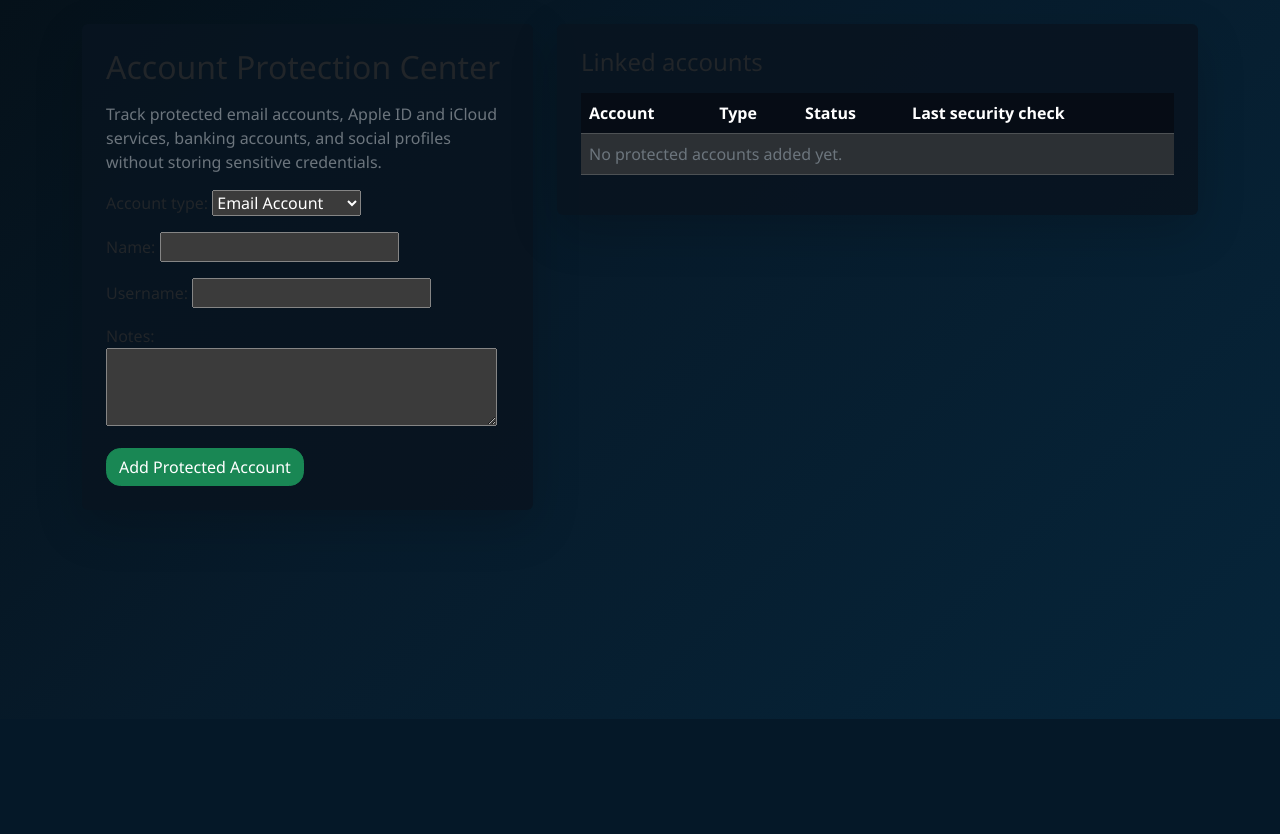
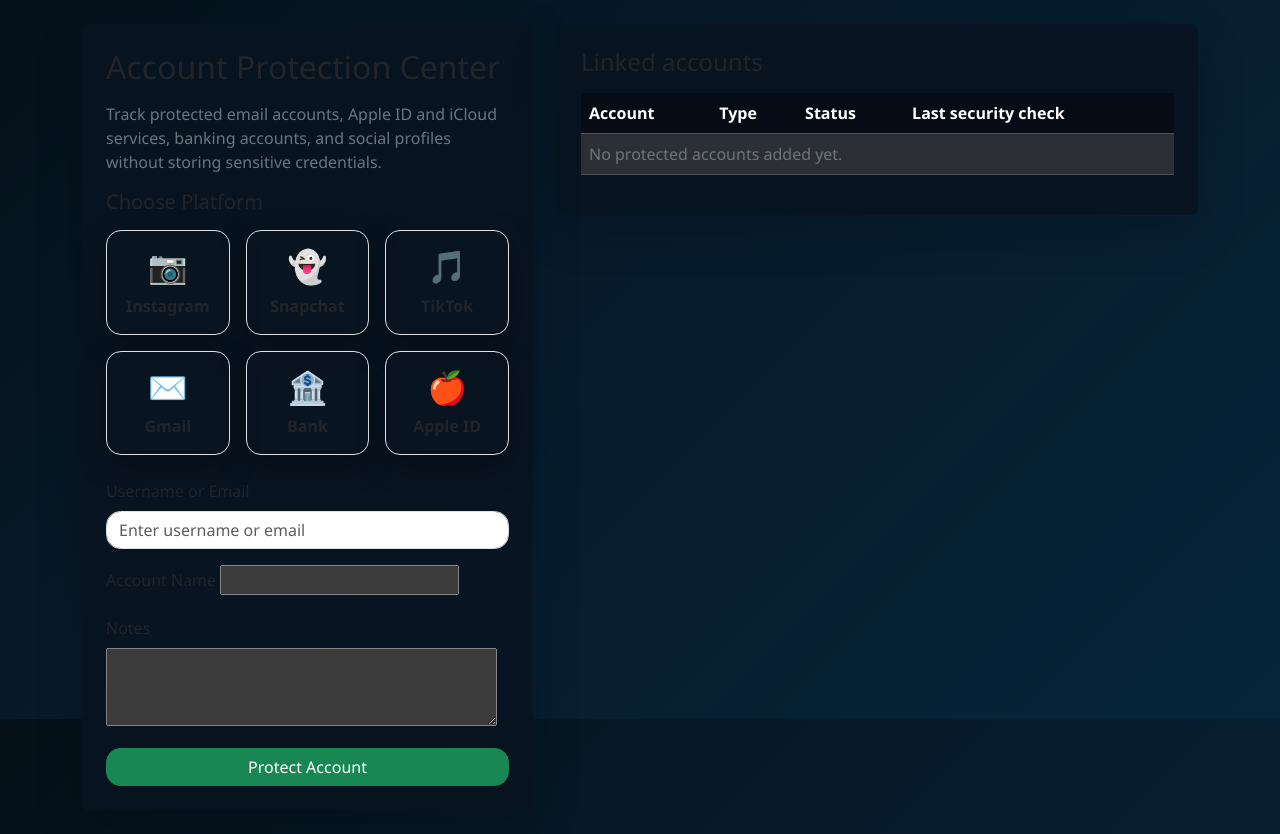
Before and after one commit to dz76dmv75y-dotcom/SafeShield, a Django app: page /en/protection/ in a window 1280 px wide; the page is wider, and only the part inside the window is pictured. Shown: the part 81-915 px from the top of that part. Before the commit the page ends 800 px from the top of that part, so only its background shows below. Run offline with Django 5.2, Linux system fonts and the light colour scheme; the visitor is signed in with stand-in values (Sample User, id 1).

Commit message:
Update account protection UI

```diff
--- a/templates/protection/accounts.html
+++ b/templates/protection/accounts.html
@@ -7,10 +7,101 @@
       <h2 class="mb-3">Account Protection Center</h2>
       <p class="text-secondary">Track protected email accounts, Apple ID and iCloud services, banking accounts, and social profiles without storing sensitive credentials.</p>
       <form method="post">
-        {% csrf_token %}
-        {{ form.as_p }}
-        <button class="btn btn-success" type="submit">Add Protected Account</button>
-      </form>
+    {% csrf_token %}
+
+    <h5 class="mb-3">Choose Platform</h5>
+
+    <div class="row g-3 mb-4">
+
+        <div class="col-4">
+            <label class="card text-center p-3 border platform-card">
+                <input type="radio" name="account_type" value="instagram" hidden>
+                <h2>📷</h2>
+                <strong>Instagram</strong>
+            </label>
+        </div>
+
+        <div class="col-4">
+            <label class="card text-center p-3 border platform-card">
+                <input type="radio" name="account_type" value="snapchat" hidden>
+                <h2>👻</h2>
+                <strong>Snapchat</strong>
+            </label>
+        </div>
+
+        <div class="col-4">
+            <label class="card text-center p-3 border platform-card">
+                <input type="radio" name="account_type" value="tiktok" hidden>
+                <h2>🎵</h2>
+                <strong>TikTok</strong>
+            </label>
+        </div>
+
+        <div class="col-4">
+            <label class="card text-center p-3 border platform-card">
+                <input type="radio" name="account_type" value="gmail" hidden>
+                <h2>✉️</h2>
+                <strong>Gmail</strong>
+            </label>
+        </div>
+
+        <div class="col-4">
+            <label class="card text-center p-3 border platform-card">
+                <input type="radio" name="account_type" value="bank" hidden>
+                <h2>🏦</h2>
+                <strong>Bank</strong>
+            </label>
+        </div>
+
+        <div class="col-4">
+            <label class="card text-center p-3 border platform-card">
+                <input type="radio" name="account_type" value="apple" hidden>
+                <h2>🍎</h2>
+                <strong>Apple ID</strong>
+            </label>
+        </div>
+
+    </div>
+
+    <div class="mb-3">
+        <label class="form-label">Username or Email</label>
+        <input type="text"
+               name="username"
+               class="form-control"
+               placeholder="Enter username or email">
+    </div>
+<div class="mb-3">
+    <label class="form-label">Account Name</label>
+    {{ form.name }}
+</div>
+
+<div class="mb-3">
+    <label class="form-label">Notes</label>
+    {{ form.notes }}
+</div>
+    <button class="btn btn-success w-100">
+        Protect Account
+    </button>
+
+</form>
+
+<style>
+.platform-card{
+cursor:pointer;
+transition:.3s;
+border-radius:15px;
+}
+
+.platform-card:hover{
+transform:translateY(-4px);
+background:#198754;
+color:white;
+}
+
+.platform-card input:checked + *{
+color:white;
+}
+</style>
     </div>
   </div>
   <div class="col-lg-7">
```
